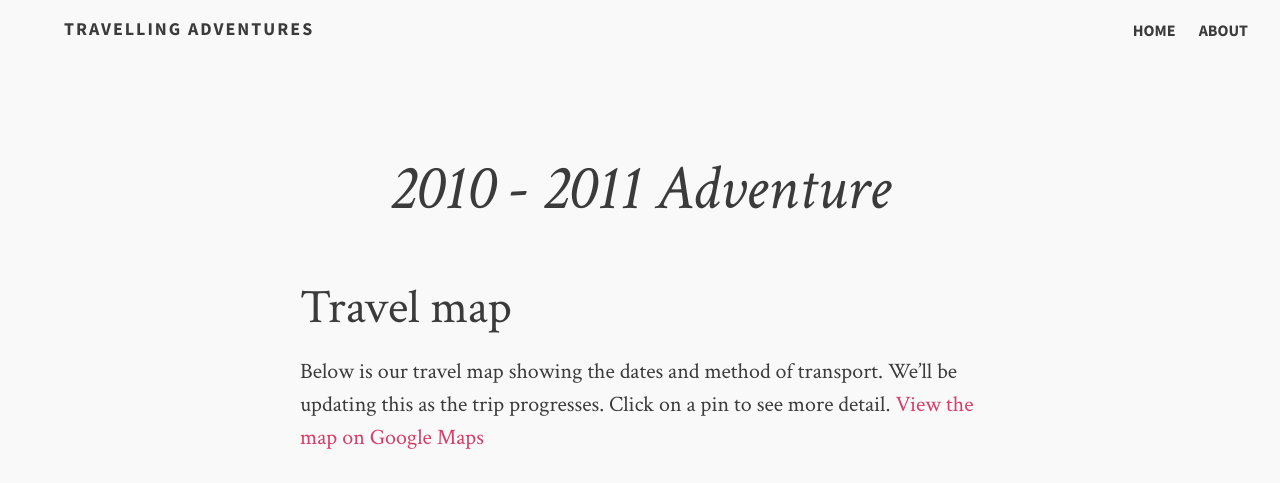
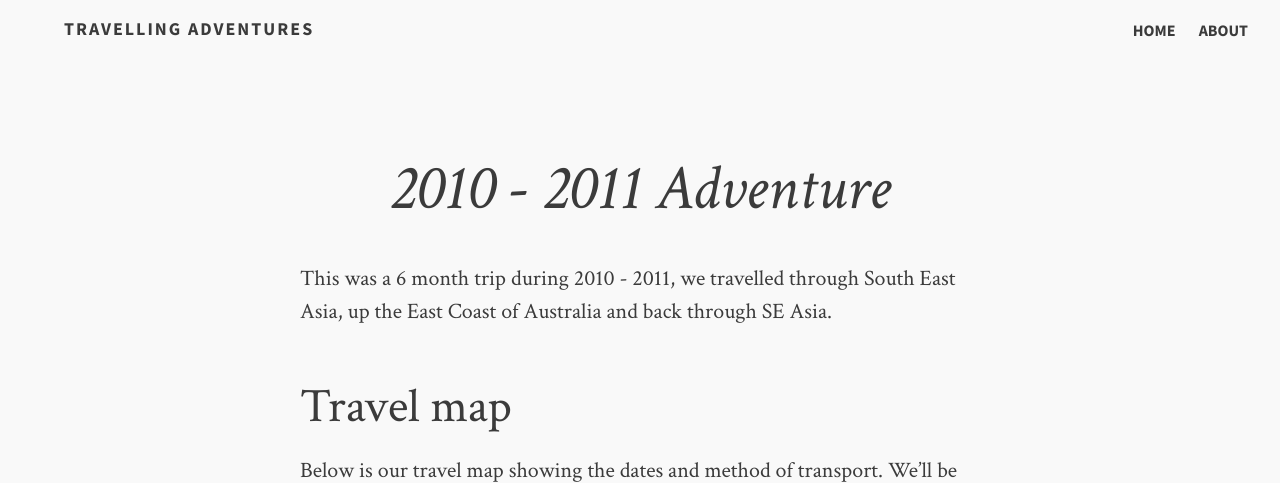
Before and after one commit to jimmyff/blog-travelling, a Jekyll site: the page built from adventure-2010-2011.md, in a window 1280 px wide and 900 px high, cut to the strip 0-483 px from the top of the window. Built offline with Jekyll 4.4.1, drawn with Linux system fonts in a browser that asks for light colours; comment, search, counter and statistics services are not loaded.

Commit message:
updated text on trip page

```diff
--- a/adventure-2010-2011.md
+++ b/adventure-2010-2011.md
@@ -3,6 +3,8 @@ layout: page
 title: "2010 - 2011 Adventure"
 permalink: /adventure-2010-2011/
 ---
+
+This was a 6 month trip during 2010 - 2011, we travelled through South East Asia, up the East Coast of Australia and back through SE Asia.
 
 ## Travel map
 
```
